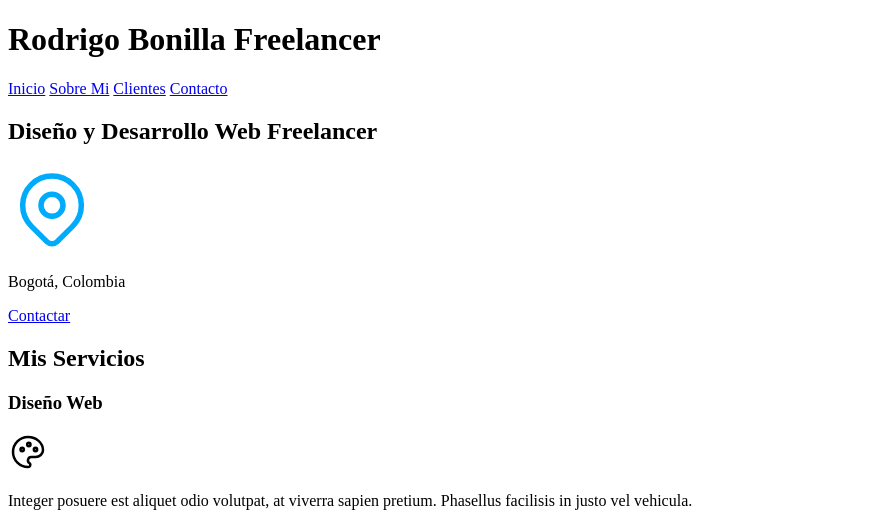
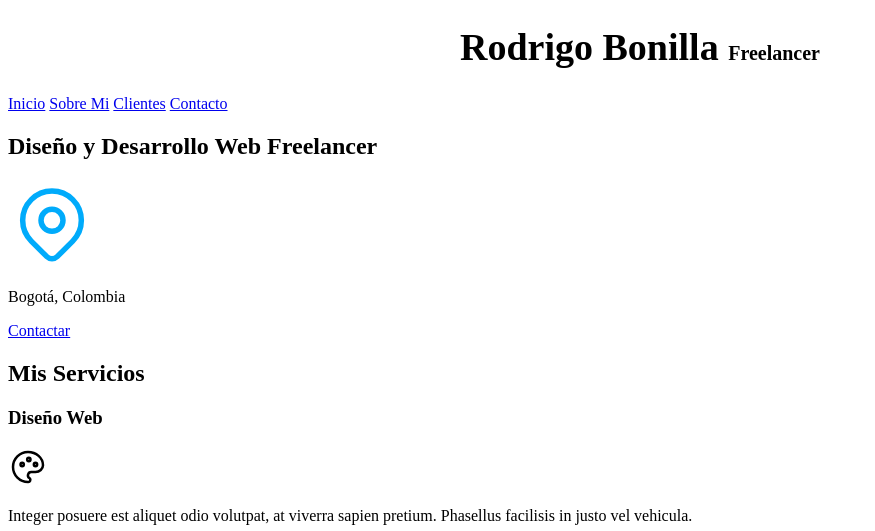
Before and after one commit to r0odr1/freelancer-site, a plain HTML site: page index.html in a window 1280 px wide. Shown: the top 531 px of the page, without its empty margins (0-875 px from the left). Drawn offline with Linux system fonts and the light colour scheme.

Commit message:
add styles header

```diff
--- /dev/null
+++ b/css/styles.css
@@ -0,0 +1,16 @@
+html {
+  font-size: 62.5%;
+}
+
+body {
+  font-size: 16px; /* 1rem = 10px*/
+}
+
+h1 {
+  text-align: center;
+  font-size: 3.8rem;
+}
+
+span {
+  font-size: 2rem;
+}
--- a/index.html
+++ b/index.html
@@ -4,10 +4,12 @@
     <meta charset="UTF-8" />
     <meta name="viewport" content="width=device-width, initial-scale=1.0" />
     <title>Desarrollaor Freelancer</title>
+    <link rel="preload" href="css/styles.css" as="style">
+    <link rel="stylesheet" href="css/styles.css">
   </head>
   <body>
     <header>
-      <h1>Rodrigo Bonilla Freelancer</h1>
+      <h1>Rodrigo Bonilla <span>Freelancer</span></h1>
     </header>
 
     <nav>
```
